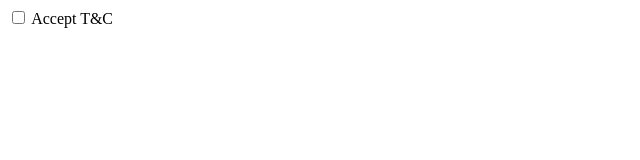
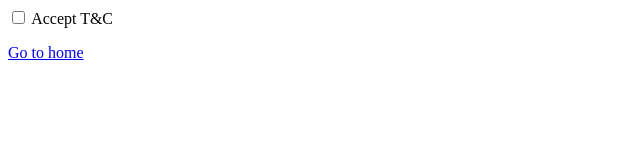
Before and after one commit to kucp23cc018/auppcloudcomputing, a plain HTML site: page index.html in a window 1280 px wide. Shown: the full height of the page, 0-640 px from the left. Drawn offline with Linux system fonts and the light colour scheme.

Commit message:
Update index.html

```diff
--- a/index.html
+++ b/index.html
@@ -4,6 +4,7 @@
 <input type="checkbox" id="myCheck" onclick="myFunction()">
 <label for="myCheck">Accept T&C</label>
 <button id="text" style="display: none;">Submit</button>
+  <p><a href="/home.html">Go to home</a></p>
 <script>
 function myFunction() {
   var checkBox = document.getElementById("myCheck");
```
